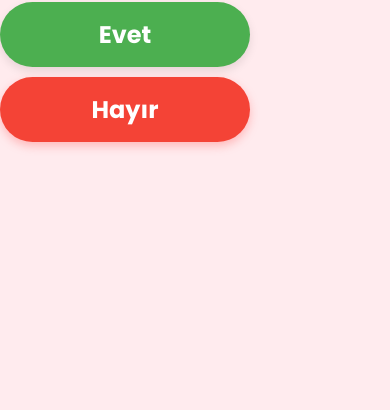
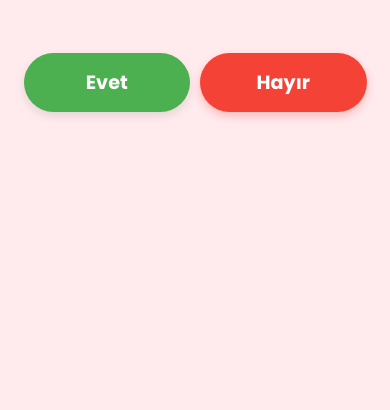
Before and after one commit to onur4524/ozlemm, a plain HTML site: page affet.html in a window 390 px wide. Shown: the part 434-844 px from the top of the page. Drawn offline with Linux system fonts and the light colour scheme.

Commit message:
Add files via upload

```diff
--- a/affet.html
+++ b/affet.html
@@ -4,7 +4,7 @@
 <meta charset="UTF-8">
 <meta name="viewport" content="width=device-width, initial-scale=1.0">
 <title>Beni affeder misin aşkımm?</title>
- <link rel="icon" type="kedi.png" href="kedi.png">
+<link rel="icon" type="kedi.png" href="kedi.png">
 <link href="https://fonts.googleapis.com/css2?family=Pacifico&family=Poppins:wght@400;700;900&display=swap" rel="stylesheet">
 <style>
     /* TEMEL RENKLER VE FONTLAR */
@@ -155,21 +155,31 @@
         font-family: 'Poppins', sans-serif;
     }
 
-    /* Mobil Uyum */
+    /* MOBİL UYUM (600px ve altı) */
     @media (max-width: 600px) {
         h1 { font-size: 2.5rem; }
         .btn-area {
-            flex-direction: column;
-            gap: 20px;
+            /* Mobil: Butonları yatayda ortalar, üst üste gelme sorununu çözer */
+            display: flex;
+            justify-content: center;
+            align-items: center;
+            flex-direction: row;
+            flex-wrap: wrap; /* Butonlar sığmazsa alt satıra düşer */
             height: auto;
-            padding-bottom: 20px;
+            padding: 10px;
         }
         button {
-            position: static;
-            transform: none !important;
-            width: 80%;
-            max-width: 250px;
-            margin: 5px 0;
+            /* Mobil: Butonları statik yapar ve kaçış animasyonunu iptal eder */
+            position: relative; /* Absolute'dan kurtuldu */
+            transform: none !important; /* Büyümeyi/kaçmayı iptal et */
+            width: 45%; /* Yan yana durması için genişlik */
+            max-width: 180px;
+            margin: 5px; /* Aralarında boşluk bırakır */
+            font-size: 1.2rem;
+        }
+        #yes, #no {
+             left: auto;
+             top: auto;
         }
     }
 </style>
@@ -201,7 +211,6 @@
 
   let yesScale = 1.0;
   let moving = false;
-  // YENİ: Evet butonunun minimum güvenli yarıçapı (piksel cinsinden)
   const yesSafetyRadius = 150;
 
 
```
